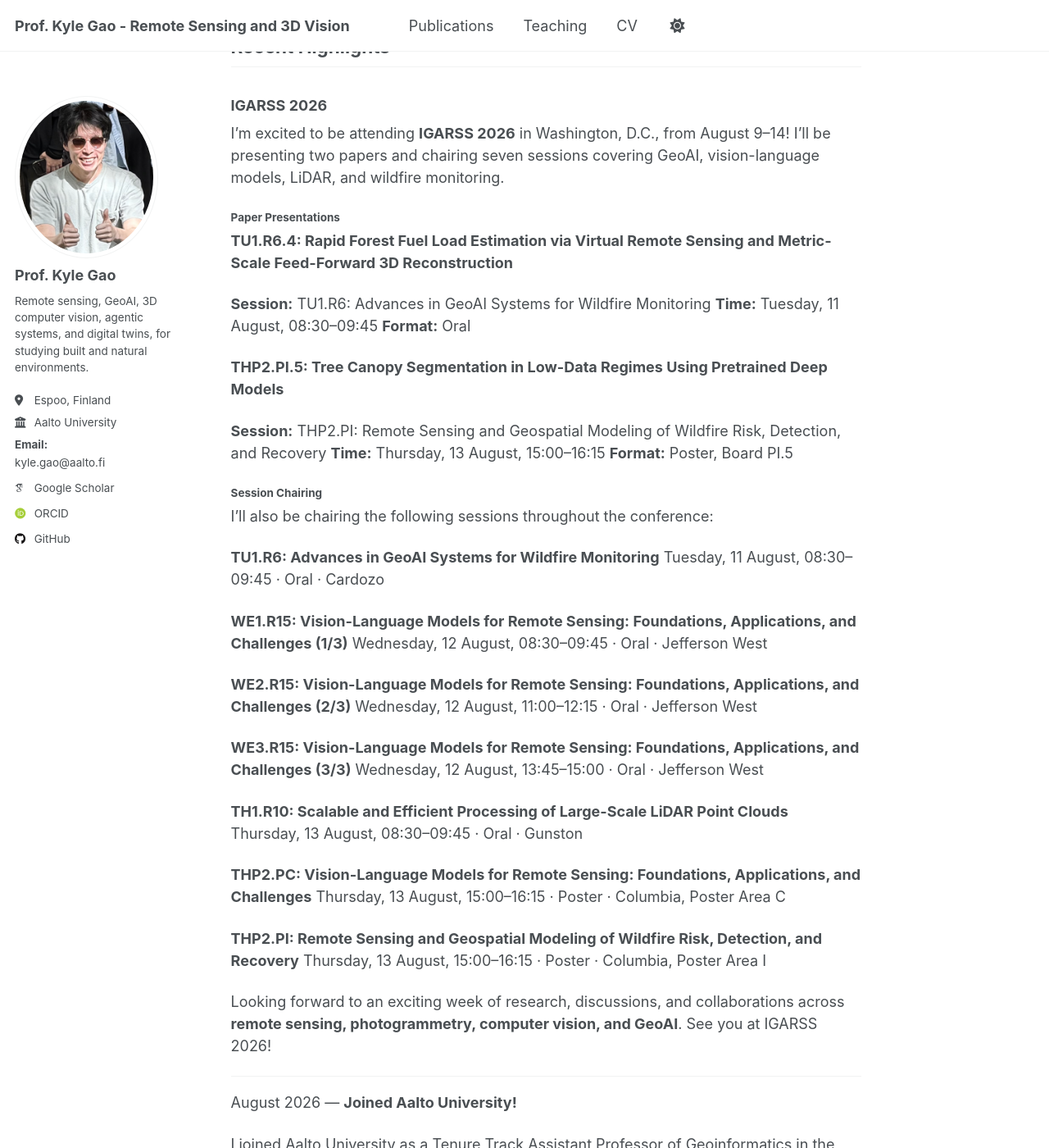
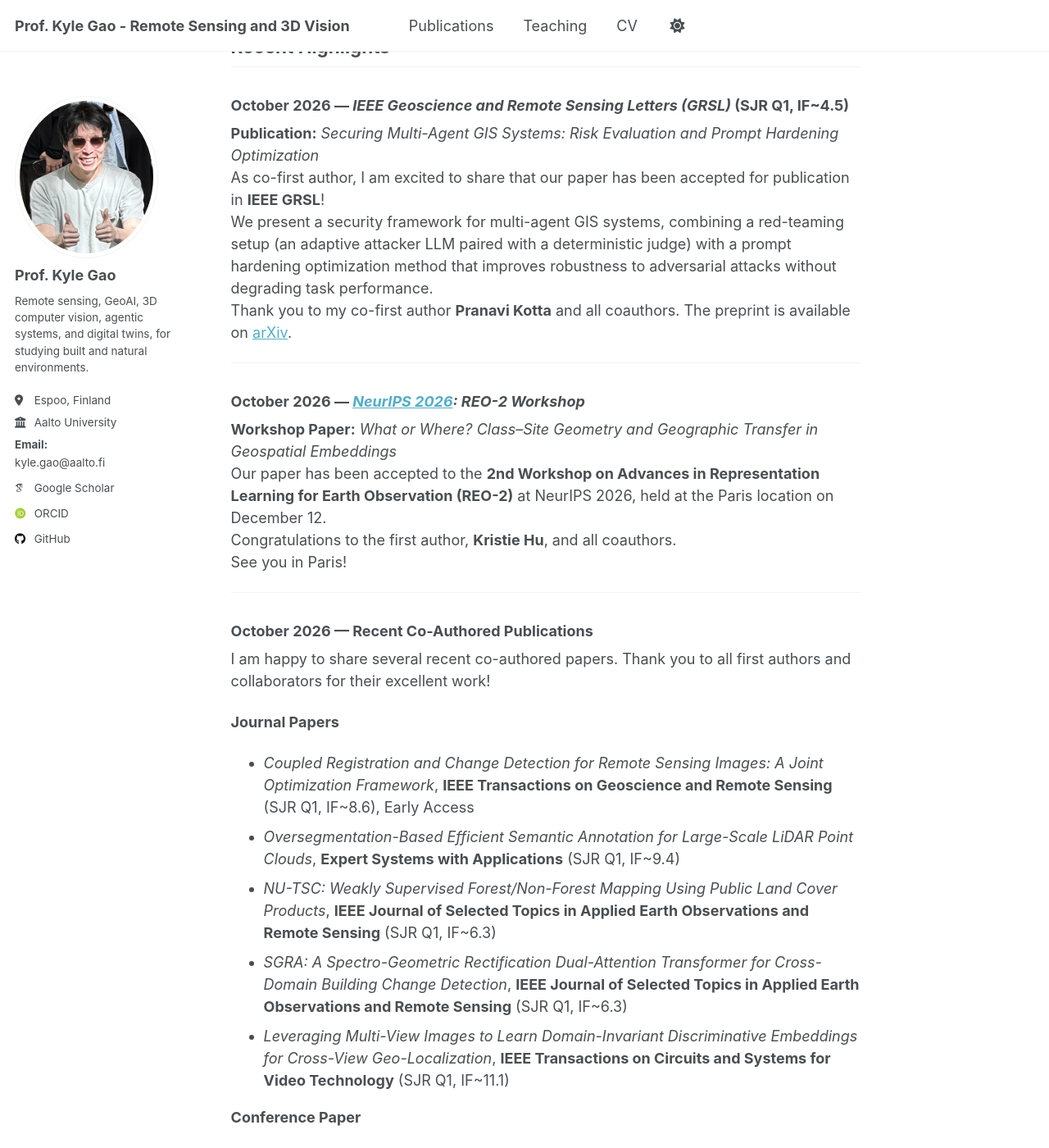
Before and after one commit to kyle-gao/kyle-gao.github.io, a Jekyll site: the page built from _pages/about.md, in a window 1280 px wide and 1400 px high, scrolled down 768 px. Shown: the whole window at 82% size. Built offline with Jekyll 4.4.1, drawn with Linux system fonts in a browser that asks for light colours; some web fonts are replaced; a script that is not in the unit is left out; some of the changed text lies outside the part shown.

Commit message:
Add October 2026 announcements and update paper count
- GRSL paper: Securing Multi-Agent GIS Systems (co-first author)
- NeurIPS 2026 REO-2 workshop paper
- Roundup of recent co-authored papers (TGRS, ESWA, JSTARS x2, TCSVT, IGARSS 2026)
- About: 51 peer-reviewed papers, 10 first-authorships

Co-Authored-By: Claude Opus 5.5 <noreply@anthropic.com>
Claude-Session: https://claude.ai/code/session_01AQEMVuyzPe7wxwX9EmjsRw

```diff
--- a/_pages/about.md
+++ b/_pages/about.md
@@ -15,10 +15,41 @@ I completed my PhD in Systems Design Engineering at the **University of Waterloo
 
 I focus on 3D modelling, agentic systems in GIS, and Earth foundation models for studying the natural and built environment. My broader research spans remote sensing, geoinformatics, GeoAI, 3D computer vision, and multimodal machine learning, and various applications thereof.
 
-I’ve authored and co-authored over **fourty nine peer-reviewed papers (nine first-authorships)**, including publications in *IEEE Transactions on Geoscience and Remote Sensing* and the *ISPRS Journal of Photogrammetry and Remote Sensing*.
+I’ve authored and co-authored over **fifty-one peer-reviewed papers (ten first-authorships)**, including publications in *IEEE Transactions on Geoscience and Remote Sensing* and the *ISPRS Journal of Photogrammetry and Remote Sensing*.
 My current work focuses on building **intelligent, multimodal systems for remote sensing** that integrate 3D reconstruction, geospatial data, visual analysis, and agentic systems for applications in both urban digital twins and environmental management.
 
 ## Recent Highlights
+### October 2026 — *IEEE Geoscience and Remote Sensing Letters (GRSL)* (SJR Q1, IF~4.5)
+**Publication:** *Securing Multi-Agent GIS Systems: Risk Evaluation and Prompt Hardening Optimization*
+As co-first author, I am excited to share that our paper has been accepted for publication in **IEEE GRSL**!
+We present a security framework for multi-agent GIS systems, combining a red-teaming setup (an adaptive attacker LLM paired with a deterministic judge) with a prompt hardening optimization method that improves robustness to adversarial attacks without degrading task performance.
+Thank you to my co-first author **Pranavi Kotta** and all coauthors. The preprint is available on [arXiv](https://arxiv.org/abs/2606.17092).
+
+---
+
+### October 2026 — *[NeurIPS 2026](https://neurips.cc/Conferences/2026): REO-2 Workshop*
+**Workshop Paper:** *What or Where? Class–Site Geometry and Geographic Transfer in Geospatial Embeddings*
+Our paper has been accepted to the **2nd Workshop on Advances in Representation Learning for Earth Observation (REO-2)** at NeurIPS 2026, held at the Paris location on December 12.
+Congratulations to the first author, **Kristie Hu**, and all coauthors.
+See you in Paris!
+
+---
+
+### October 2026 — **Recent Co-Authored Publications**
+I am happy to share several recent co-authored papers. Thank you to all first authors and collaborators for their excellent work!
+
+**Journal Papers**
+- *Coupled Registration and Change Detection for Remote Sensing Images: A Joint Optimization Framework*, **IEEE Transactions on Geoscience and Remote Sensing** (SJR Q1, IF~8.6), Early Access
+- *Oversegmentation-Based Efficient Semantic Annotation for Large-Scale LiDAR Point Clouds*, **Expert Systems with Applications** (SJR Q1, IF~9.4)
+- *NU-TSC: Weakly Supervised Forest/Non-Forest Mapping Using Public Land Cover Products*, **IEEE Journal of Selected Topics in Applied Earth Observations and Remote Sensing** (SJR Q1, IF~6.3)
+- *SGRA: A Spectro-Geometric Rectification Dual-Attention Transformer for Cross-Domain Building Change Detection*, **IEEE Journal of Selected Topics in Applied Earth Observations and Remote Sensing** (SJR Q1, IF~6.3)
+- *Leveraging Multi-View Images to Learn Domain-Invariant Discriminative Embeddings for Cross-View Geo-Localization*, **IEEE Transactions on Circuits and Systems for Video Technology** (SJR Q1, IF~11.1)
+
+**Conference Paper**
+- *Label-Free Forest–Urban Segmentation Using AlphaEarth Foundations*, **IGARSS 2026**
+
+---
+
 ### IGARSS 2026
 
 I’m excited to be attending **IGARSS 2026** in Washington, D.C., from August 9–14! I’ll be presenting two papers and chairing seven sessions covering GeoAI, vision-language models, LiDAR, and wildfire monitoring.
```
